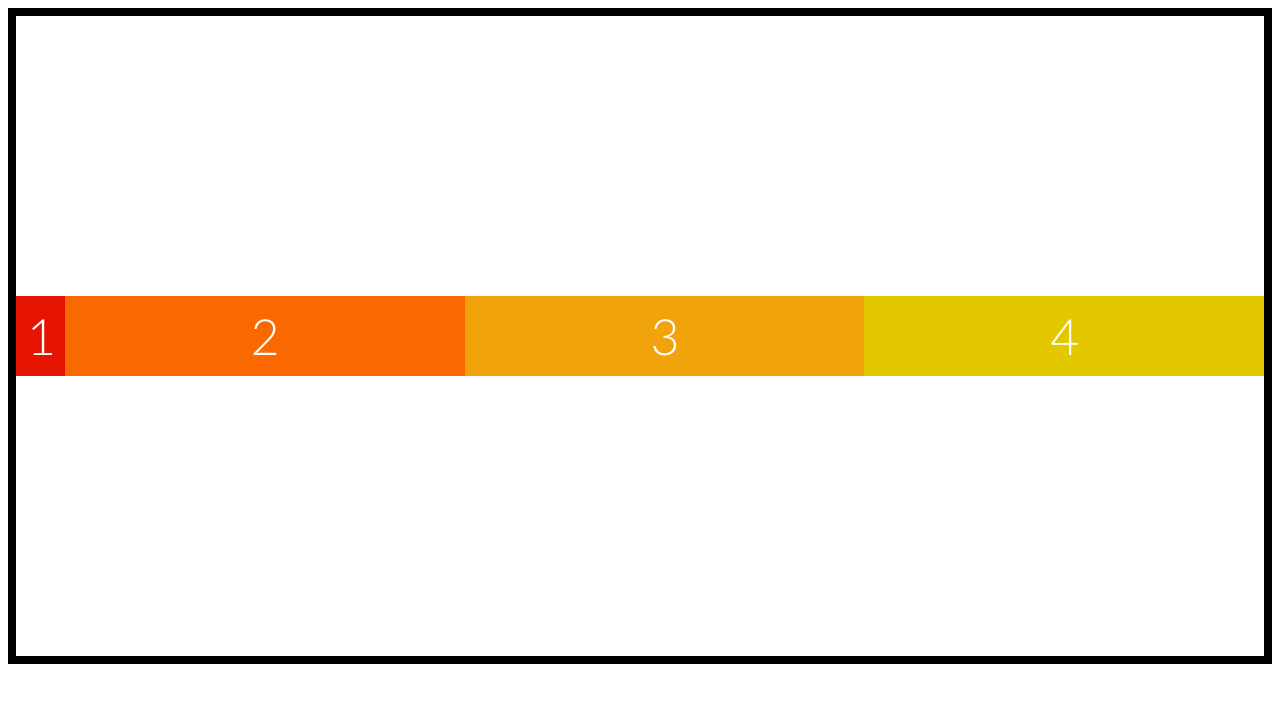
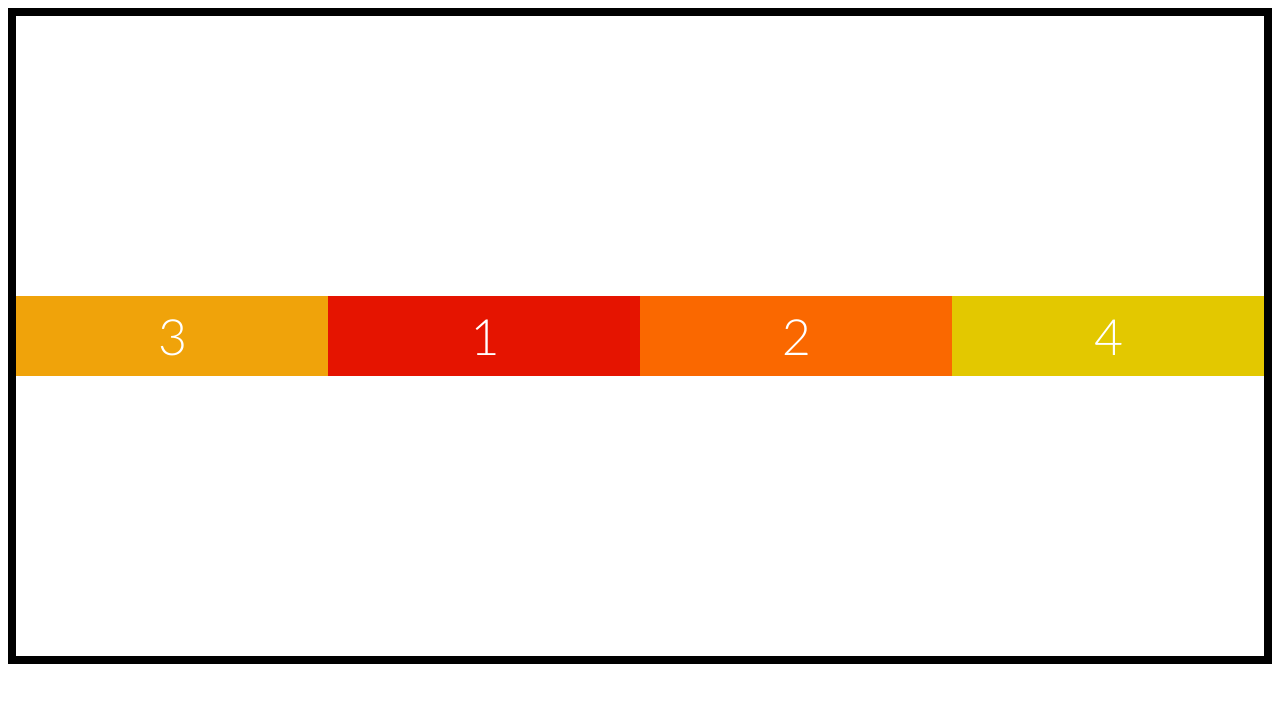
Before and after one commit to gregcotech007/flexbox-css, a plain HTML site: page index.html in a window 1280 px wide. Drawn offline with Linux system fonts and the light colour scheme.

Commit message:
Flex display in order by number starting from 0

```diff
--- a/assets/css/style.css
+++ b/assets/css/style.css
@@ -9,9 +9,11 @@
   font-family: lato;
   font-weight: 300;
   box-sizing: border-box;
-  flex-basis: 50%;
-  /* width: 300px; */
-  flex-shrink: 1;
+  flex-basis: 10%;
+  flex: 1;
+  order: 2;
+  /* width: 300px;
+  flex-shrink: 1; */
 }
 /*
 .box:nth-of-type(3n) {
@@ -24,6 +26,7 @@
 .box-2 {background: #fa6800;
         /* flex-grow: 2;  font-size: 3.3em; */}
 .box-3 {background: #f0a30a;
+        order: 1;
        /* flex-grow: 3;
         align-self: flex-start;  font-size: 2.3em; */}
 .box-4 {background: #e3c800;
```
